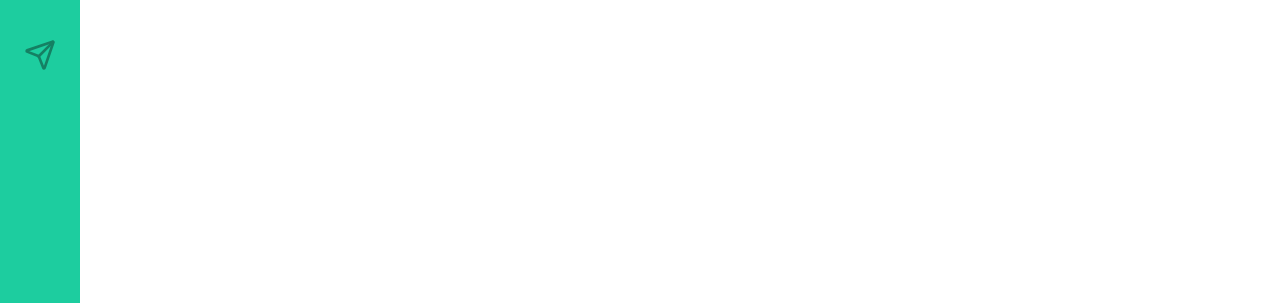
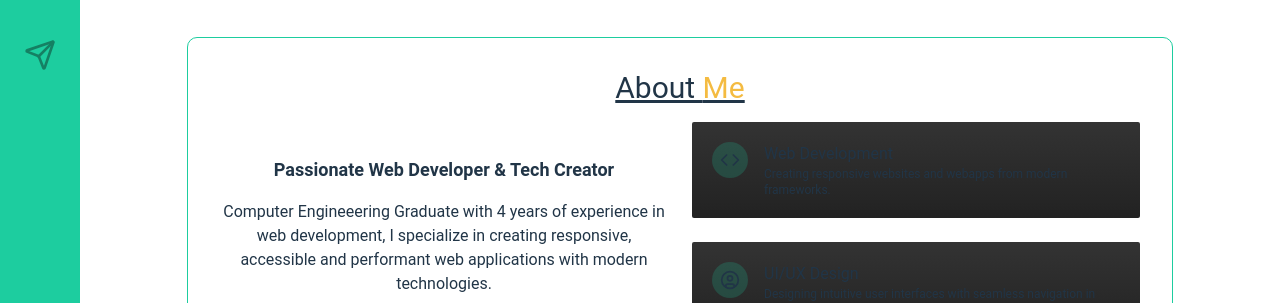
Before and after one commit to Juanpabdl/WebPortfolio, a React (Vite) app: page / in a window 1280 px wide. Shown: the part 497-800 px from the top of the page. Built offline with nearby package versions, Linux system fonts and the light colour scheme.

Commit message:
update (Home): added AboutMe section

```diff
--- a/src/pages/Home/index.tsx
+++ b/src/pages/Home/index.tsx
@@ -1,5 +1,6 @@
 import SideBar from "../../components/Sidebar";
 import Banner from "../../components/Banner";
+import AboutMe from "../../components/AboutMe";
 
 const Home = () => {
     return (
@@ -12,9 +13,12 @@ const Home = () => {
                     </span>
                     / Web Portfolio
                 </p>
+
                 {/* Banner Section */}
                 <Banner />
+
                 {/* Main Content */}
+                <AboutMe/>
 
                 {/* Footer */}
             </div>
```
